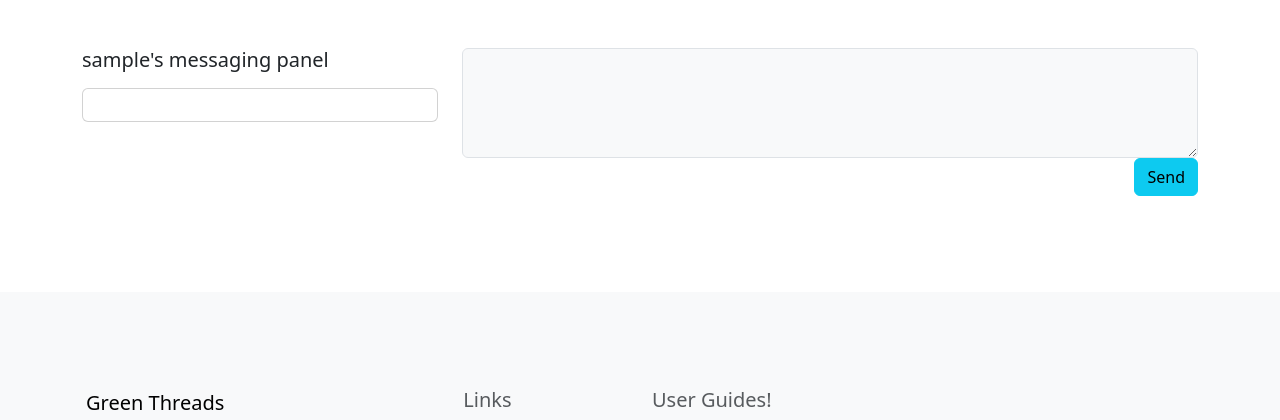
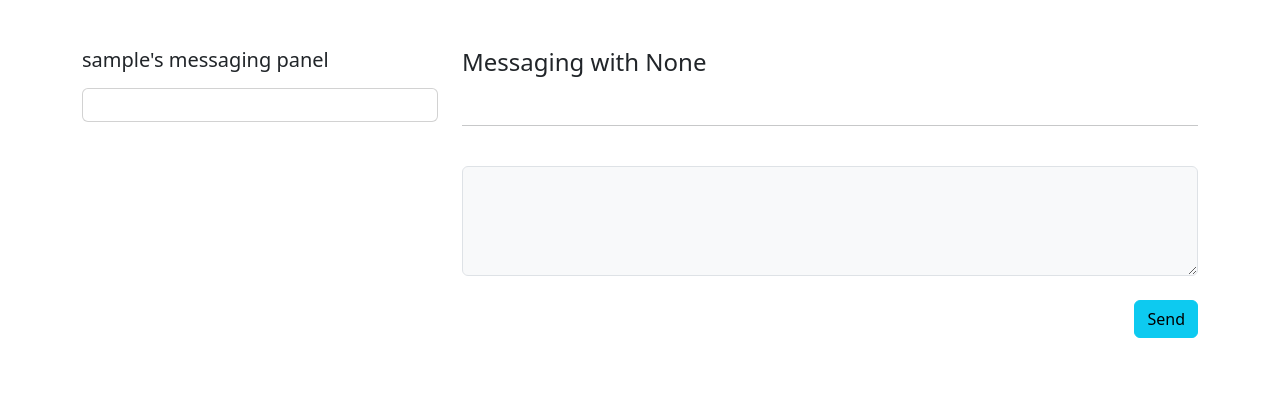
Before and after one commit to notskiing/CAC2024, a Flask app: page /messaging/view in a window 1280 px wide. Shown: the part 56-476 px from the top of the page. Run offline with Flask 2, Linux system fonts and the light colour scheme; the visitor is signed in with stand-in values (Sample User, id 1); data that the repository does not hold is empty; some libraries are stand-ins or nearby versions.

Commit message:
ok this is the real last one everyone
q

```diff
--- a/app.py
+++ b/app.py
@@ -29,6 +29,8 @@ use = db.users
 @app.template_filter()
 
 def datetimefilter(value, format="%x %I:%M %p"):
+    if session["timezone"] == "":
+        session["timezone"] = "America/Los_Angeles"
     tz = pytz.timezone(session["timezone"]) # timezone you want to convert to from UTC
     utc = pytz.timezone('UTC')
     value = utc.localize(value, is_dst=None).astimezone(pytz.utc)
--- a/templates/messagingview.html
+++ b/templates/messagingview.html
@@ -40,6 +40,10 @@
                     </div>
 
                     <div class="col-md-6 col-lg-7 col-xl-8">
+                      <h4>Messaging with {{request.args.get("id")}}</h4>
+                      <br>
+                      <hr>
+                      <br>
                       <ul class="list-unstyled">
                         {%for current_msg in messages%}
                         {%if current_msg['receiver'] == session['username']%}
@@ -82,6 +86,7 @@
                         <form method="post">
                             <div data-mdb-input-init class="form-outline">
                                 <textarea class="form-control bg-body-tertiary" name="message" id="textAreaExample2" rows="4"></textarea>
+                                <br>
                                 <button type="submit" data-mdb-button-init data-mdb-ripple-init class="btn btn-info btn-rounded float-end">Send</button>
                             </div>
                         </form>
```
